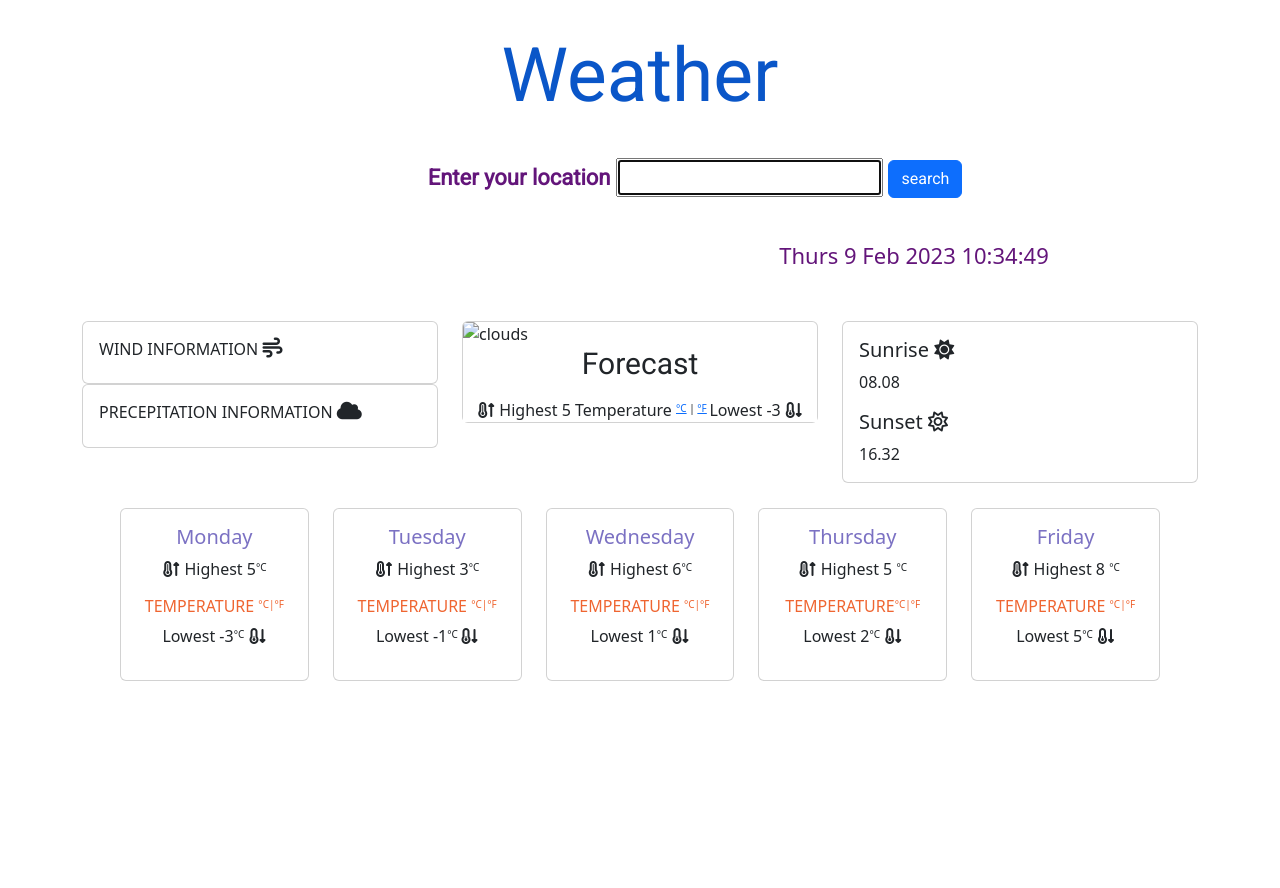
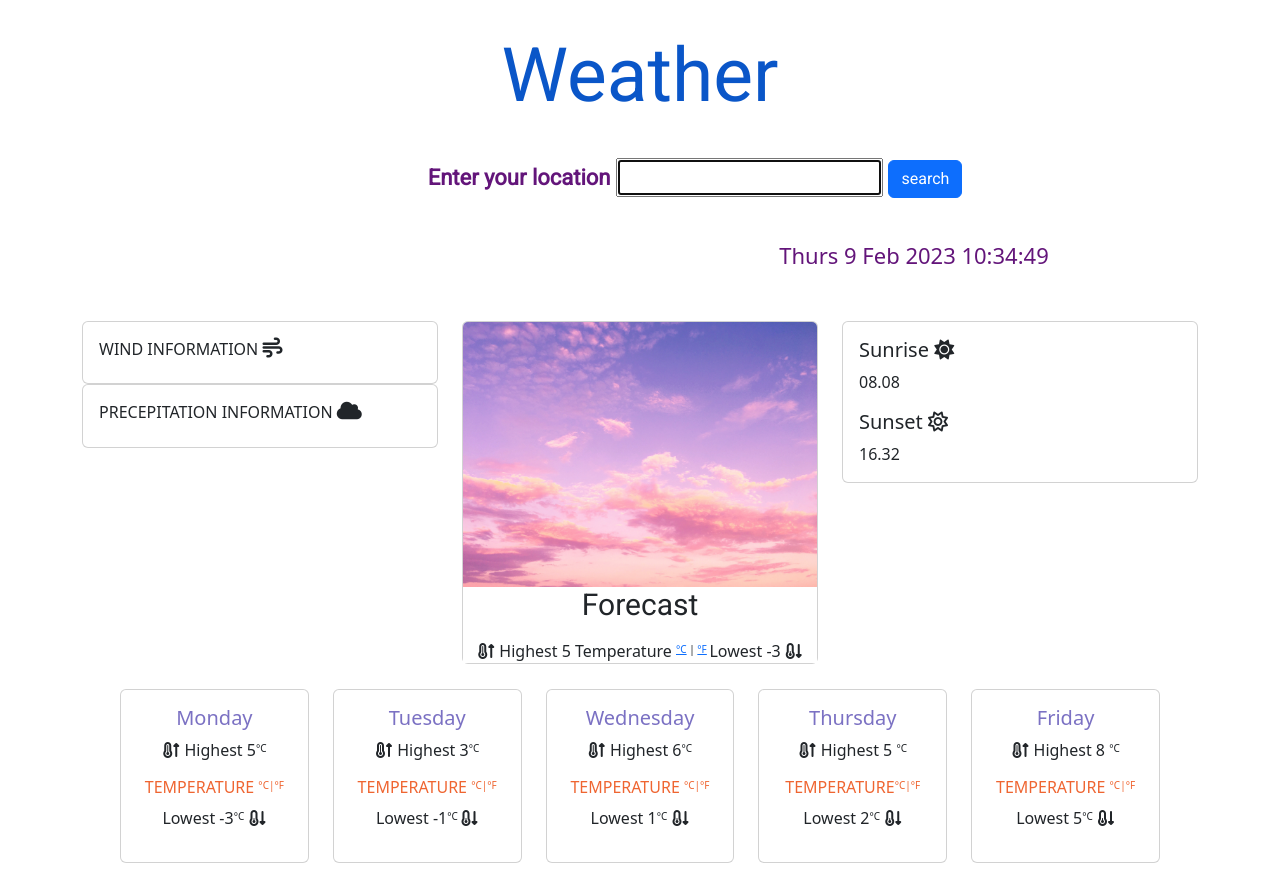
Before and after one commit to saz36/weather_app, a plain HTML site: page index.html in a window 1280 px wide. Before the commit the page ends 800 px from the top, so only its background shows below. Drawn offline with nearby package versions, Linux system fonts and the light colour scheme; no server answers.

Commit message:
uploaded image
uploaded image

```diff
--- a/index.html
+++ b/index.html
@@ -89,7 +89,7 @@
 
       <div class="col-4">
       <div class="card">
-          <img src="src/images/weather-back.jpg" class="card-img-top" alt="clouds">
+          <img src="weather-back.jpg" class="card-img-top" alt="clouds">
             <div class="container text-center">
               <div class="forecast">
                   <h4 class="card-title">Forecast
```
Also changed, not shown: weather-back.jpg (added).
